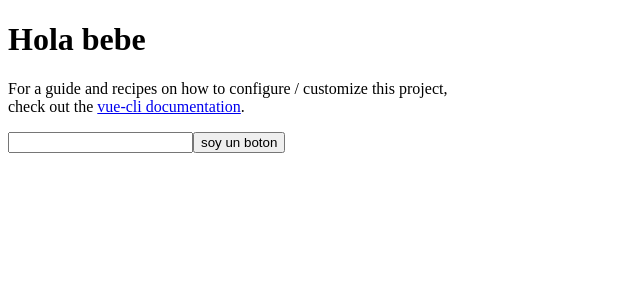
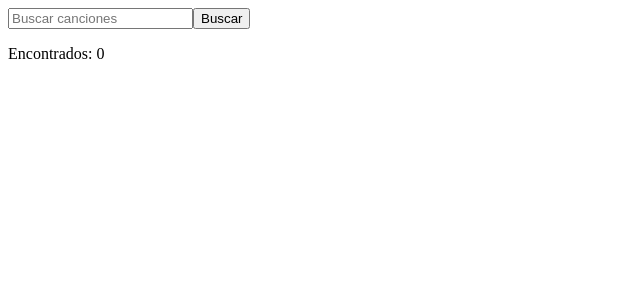
Before and after one commit to NSIPIRAN/ProfesionalVue, a Vue app: page / in a window 1280 px wide. Shown: the top 300 px of the page, without its empty margins (0-640 px from the left). Built offline with nearby package versions, Linux system fonts and the light colour scheme.

Commit message:
tracks fake coding in DOM

```diff
--- a/src/App.vue
+++ b/src/App.vue
@@ -1,31 +1,49 @@
 <template>
   <div id="app">
-    <HelloWorld msg="Hola bebe"/>
-    <input v-model = "name">
-    <button v-on:click="format">soy un boton</button>
-
-    <p>{{formatName}}</p>
+    <section class="section">
+      <nav class="nav">
+        <div class="container">
+          <input type="text" placeholder="Buscar canciones" v-model="searchQuery">
+          <a href=""> <button v-on:click.prevent="search">Buscar</button></a>
+        </div>
+        <p>{{searchMessage}}</p>
+      </nav>
+      <div class="container">
+        <div class="columns">
+          <div class="column" v-for="track in tracks" :key="track.name">
+            {{track.name}} - {{track.artist}}
+          </div>
+        </div>
+      </div>
+    </section>
   </div>
 </template>
 
 <script>
-import HelloWorld from './components/HelloWorld.vue'
-//@click reemplaza a v-on:click
+const tracks =[
+    {name: 'muchacha', artist: 'luis juan'},
+    {name: 'hasa', artist: 'Kany'},
+    {name: 'vanilaa', artist: 'Vanessa Martin'}
+  ]
 export default {
   name: 'App',
   data() {
     return {
-      name: '',
-      formatName: ''
+      searchQuery:'',
+      tracks: []
     }
   },
   methods: {
-    format () {
-      this.formatName = this.name.split(' ').join('-').toUpperCase()
-    }
+   search(){
+     this.tracks = tracks
+   }
   },
   components: {
-    HelloWorld
+  },
+  computed:{
+    searchMessage(){
+      return ` Encontrados: ${this.tracks.length}`
+    }
   }
 }
 </script>
```
